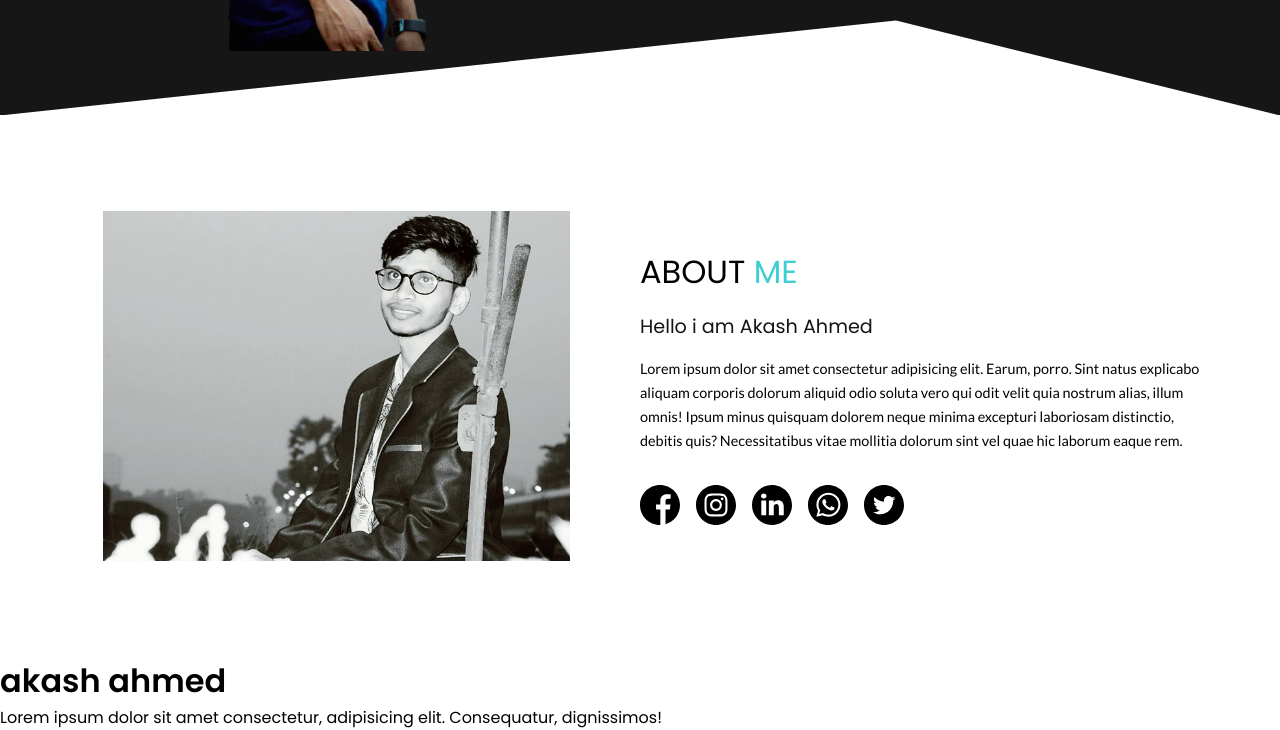
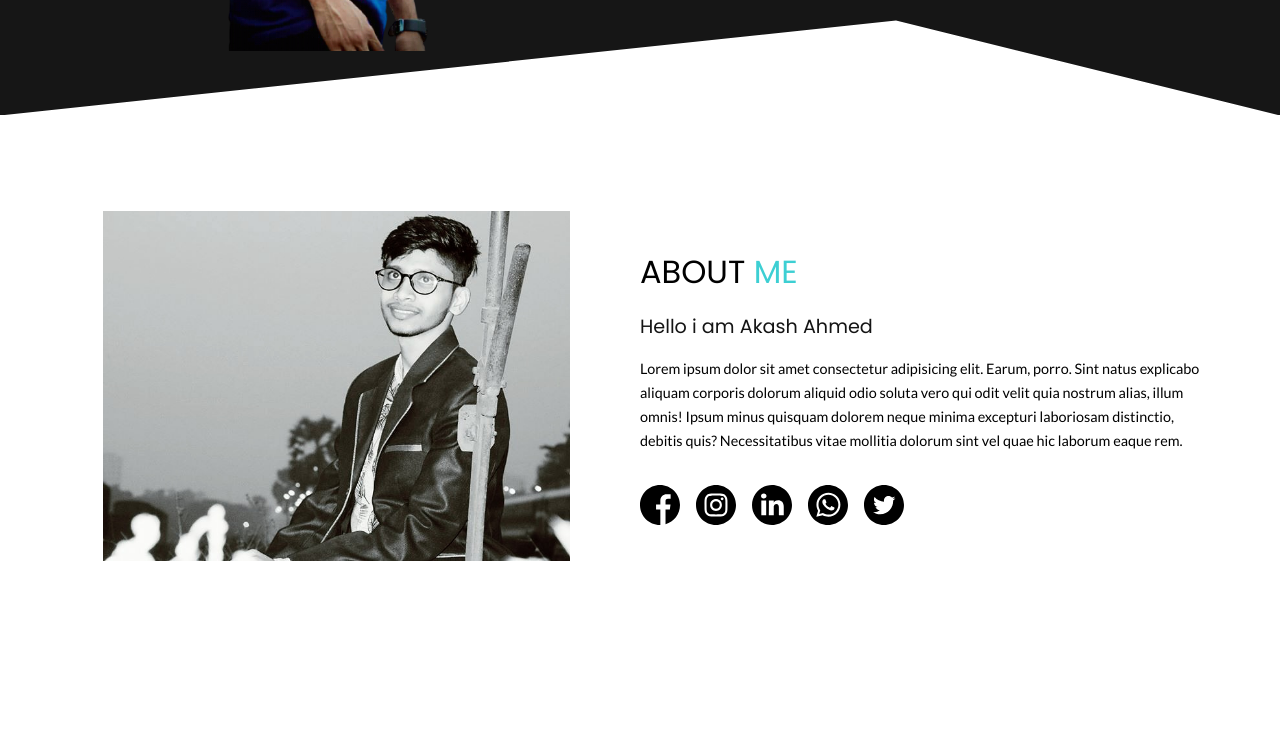
Before and after one commit to akashusr/portfolio-aks, a plain HTML site: page index.html in a window 1280 px wide. Shown: the part 615-1345 px from the top of the page. After the commit the page ends 1272 px from the top, so only its background shows below. Drawn offline with Linux system fonts and the light colour scheme.

Commit message:
Update index.html

```diff
--- a/index.html
+++ b/index.html
@@ -68,11 +68,5 @@
             </div>
         </div>
     </section>
-    <div>
-
-    <h1>akash ahmed </h1>
-    <p>Lorem ipsum dolor sit amet consectetur, adipisicing elit. Consequatur, dignissimos!</p>
-    </div>
-
 </body>
 </html>
```
